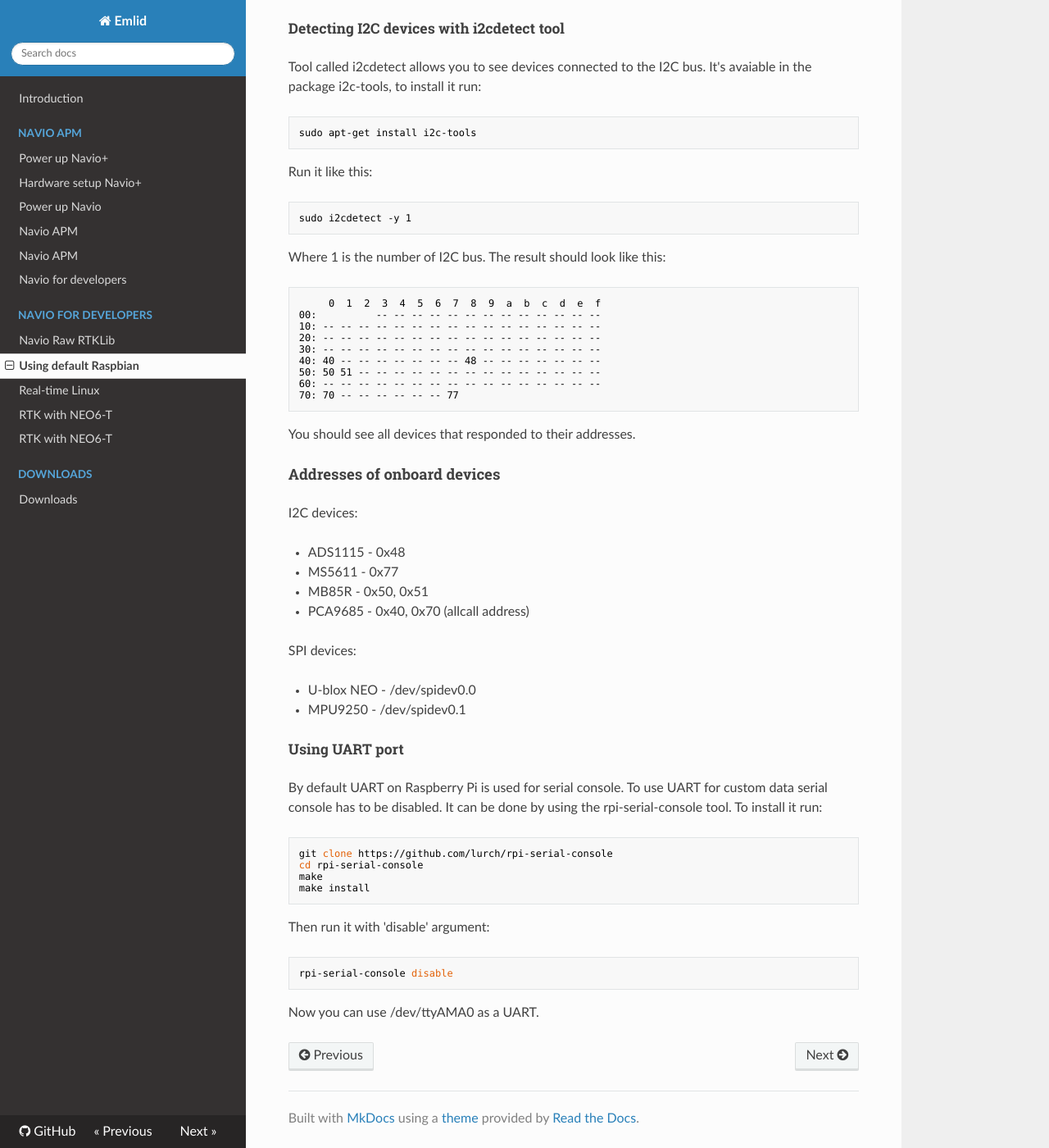
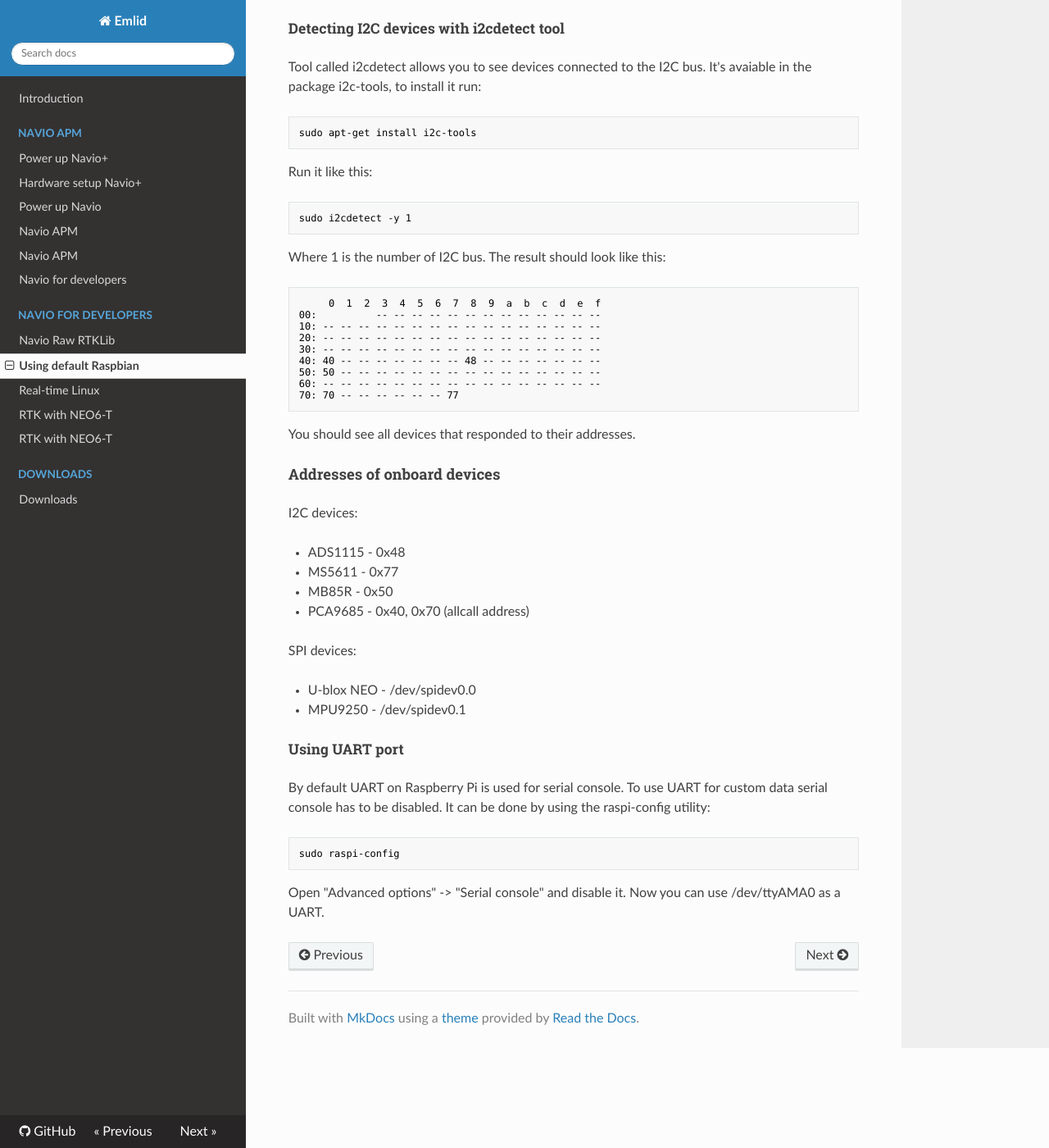
Before and after one commit to emlid/navio2-docs, an MkDocs documentation site: the page built from docs/Navio-dev/using-default-raspbian.md, in a window 1280 px wide and 1400 px high, scrolled down 987 px. Shown: the whole window at 82% size. Built offline with MkDocs 1.6.1, drawn with Linux system fonts in a browser that asks for light colours; nearby versions of some CDN libraries; old or Windows-style settings are respelled for this version of MkDocs.

Commit message:
Use raspi-config to disable serial console

````diff
--- a/docs/Navio-dev/using-default-raspbian.md
+++ b/docs/Navio-dev/using-default-raspbian.md
@@ -58,7 +58,7 @@ The result should look like this:
 20: -- -- -- -- -- -- -- -- -- -- -- -- -- -- -- --
 30: -- -- -- -- -- -- -- -- -- -- -- -- -- -- -- --
 40: 40 -- -- -- -- -- -- -- 48 -- -- -- -- -- -- --
-50: 50 51 -- -- -- -- -- -- -- -- -- -- -- -- -- --
+50: 50 -- -- -- -- -- -- -- -- -- -- -- -- -- -- --
 60: -- -- -- -- -- -- -- -- -- -- -- -- -- -- -- --
 70: 70 -- -- -- -- -- -- 77
 ```
@@ -68,7 +68,7 @@ I2C devices:
 
 * ADS1115 - 0x48
 * MS5611 - 0x77
-* MB85R - 0x50, 0x51
+* MB85R - 0x50
 * PCA9685 - 0x40, 0x70 (allcall address)
 
 SPI devices:
@@ -77,17 +77,10 @@ SPI devices:
 * MPU9250 - /dev/spidev0.1
 
 #####Using UART port
-By default UART on Raspberry Pi is used for serial console. To use UART for custom data serial console has to be disabled. It can be done by using the rpi-serial-console tool. To install it run:
+By default UART on Raspberry Pi is used for serial console. To use UART for custom data serial console has to be disabled. It can be done by using the raspi-config utility:
 
 ```bash
-git clone https://github.com/lurch/rpi-serial-console
-cd rpi-serial-console
-make
-make install
+sudo raspi-config
 ```
-Then run it with 'disable' argument:
-
-```bash
-rpi-serial-console disable
-```
+Open "Advanced options" -> "Serial console" and disable it.
 Now you can use /dev/ttyAMA0 as a UART.
````
